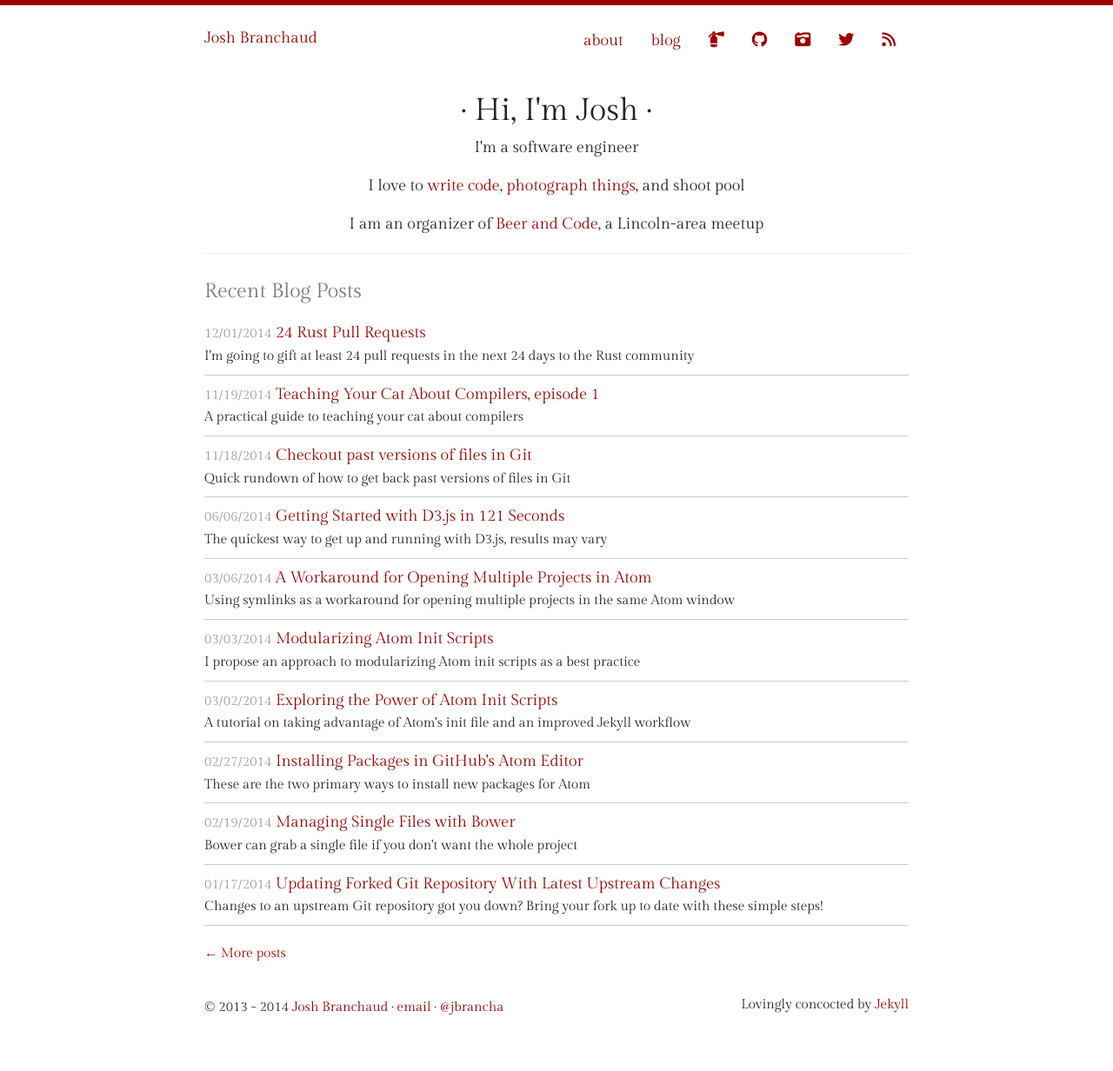
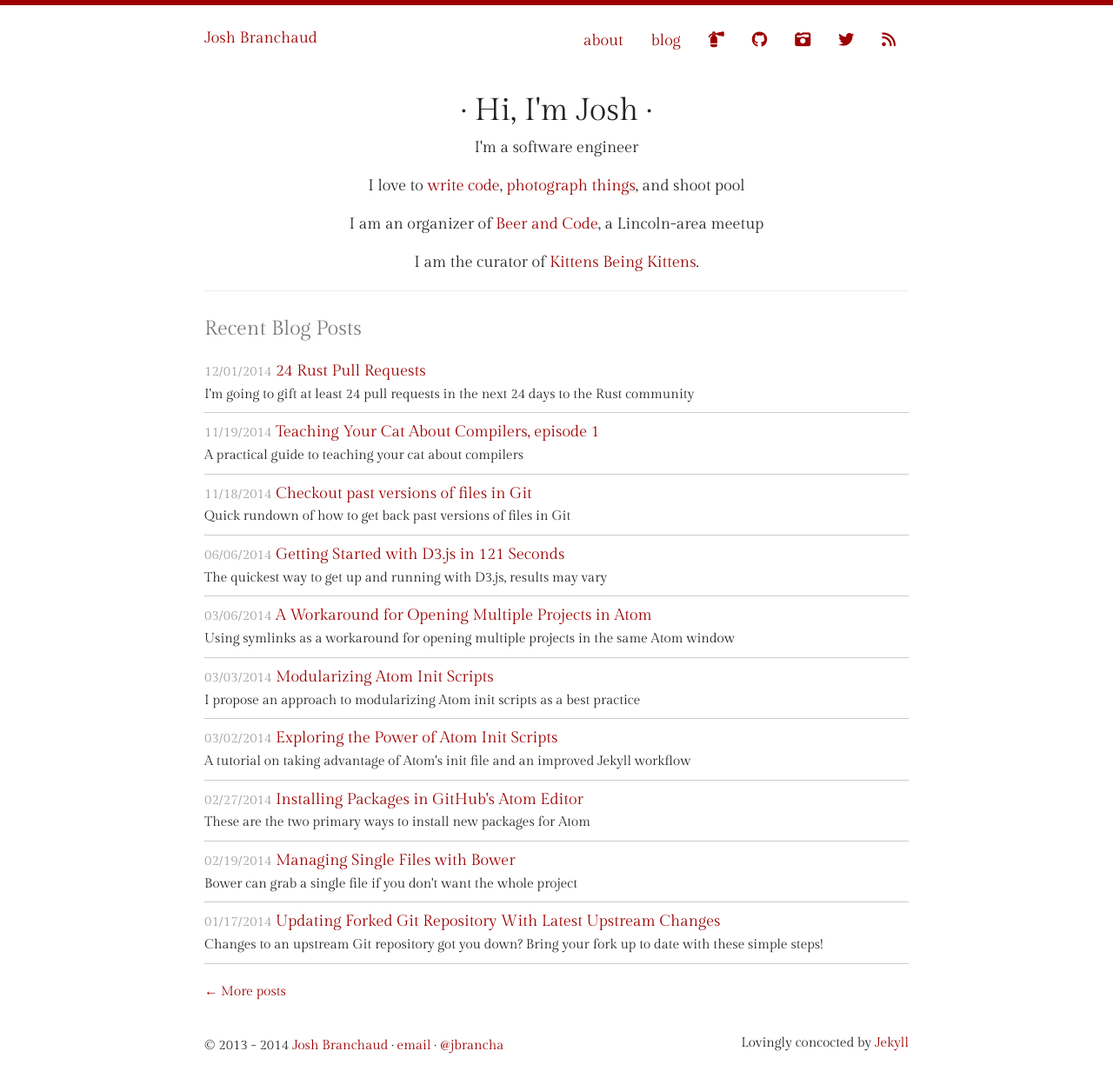
Before and after one commit to jbranchaud/blog, a Jekyll site: the page built from index.html, in a window 1280 px wide. Shown: the whole page at 87% size. Built offline with Jekyll 4.4.1, drawn with Linux system fonts in a browser that asks for light colours; nearby versions of some CDN libraries; library files that are not in the unit come from our copies; before the commit the page ends 1189 px from its top, so only the background shows below that.

Commit message:
Link to the Kittens Being Kittens tumblr blog.

```diff
--- a/index.html
+++ b/index.html
@@ -23,6 +23,11 @@ and shoot pool
 <p>
 I am an organizer of
 <a href="http://beerandco.de">Beer and Code</a>, a Lincoln-area meetup
+</p>
+
+<p>
+  I am the curator of
+  <a href="http://kittensbeingkittens.tumblr.com/">Kittens Being Kittens</a>.
 </p>
 
 <!--
```
